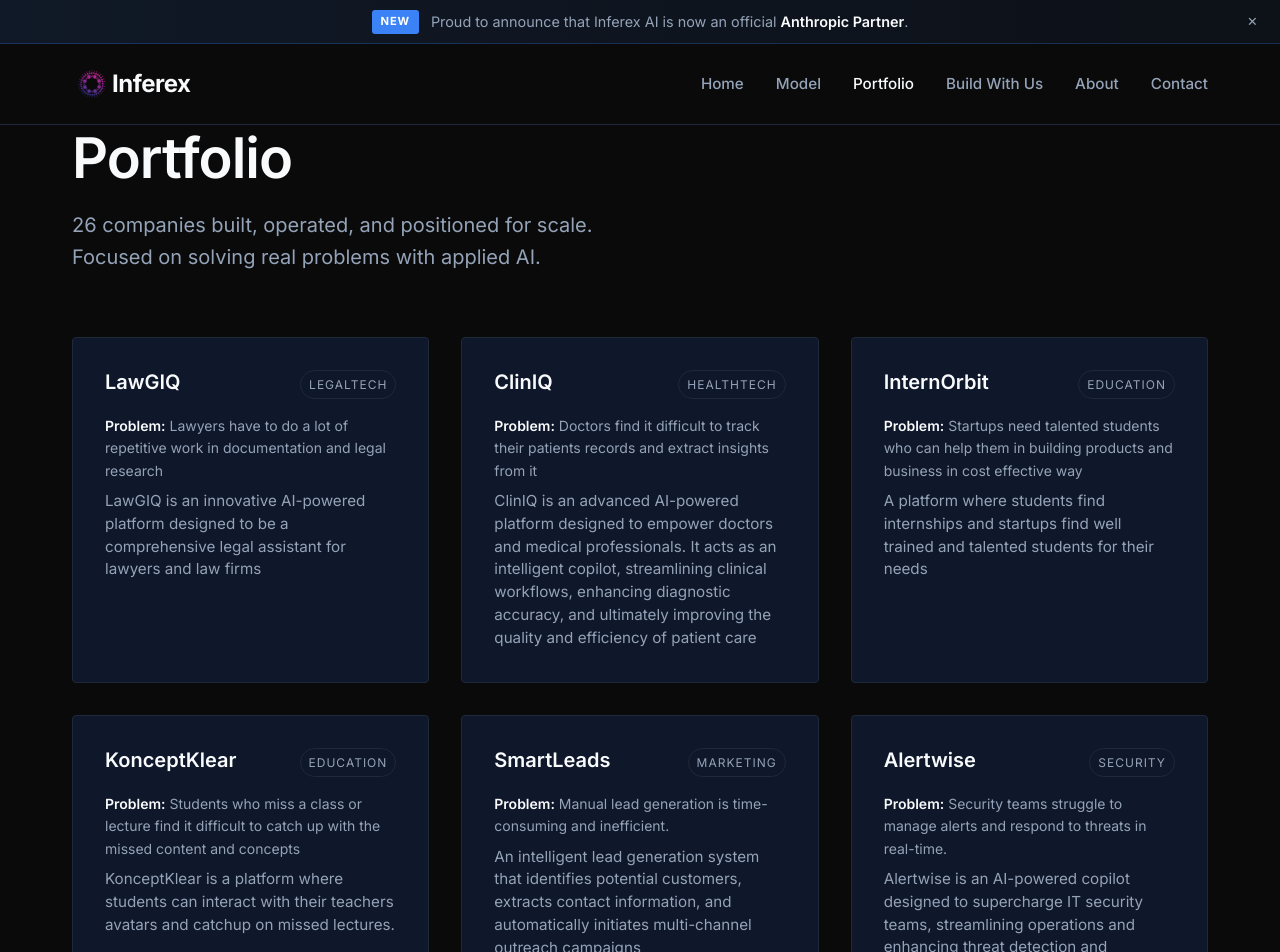
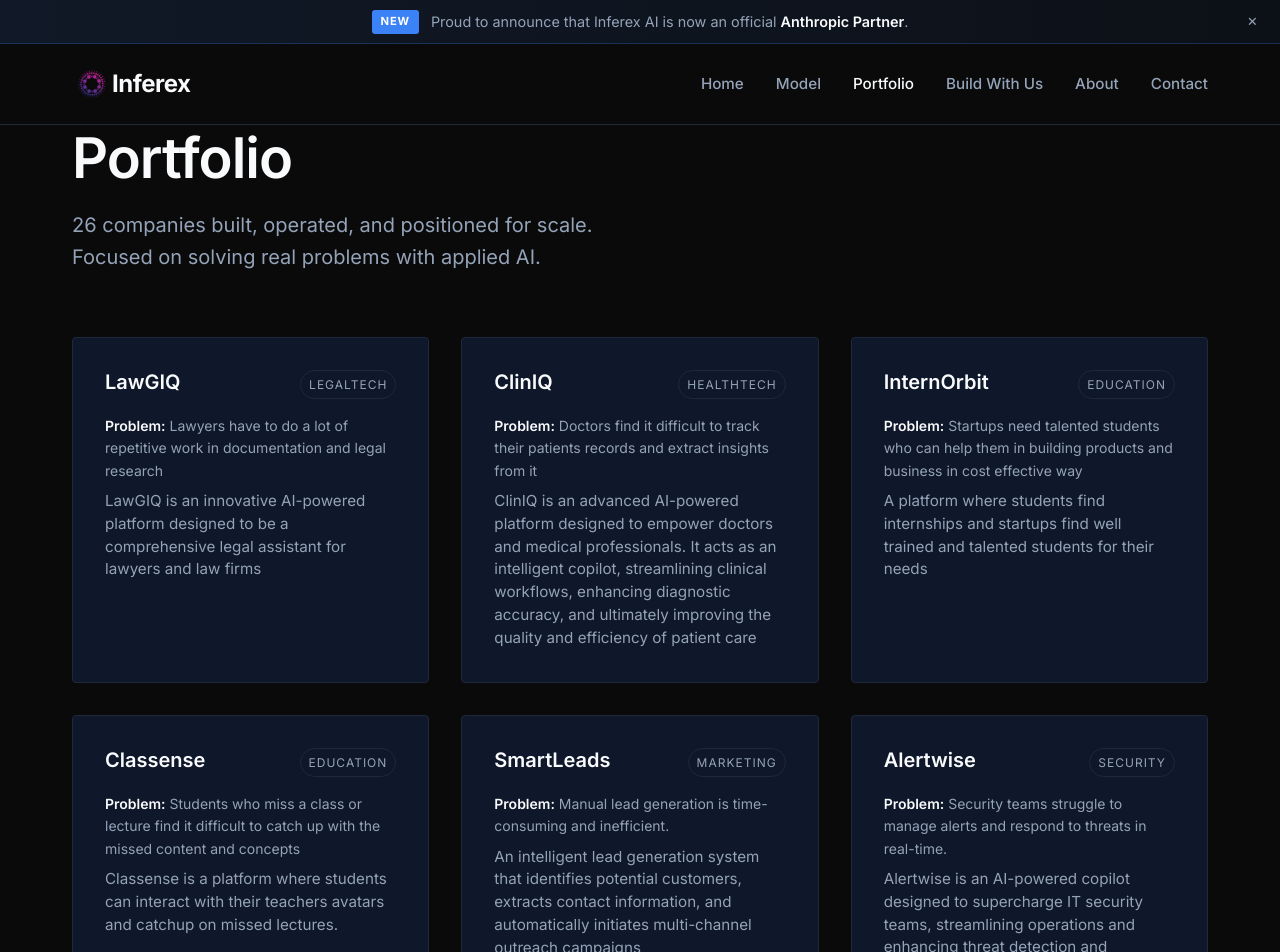
Before and after one commit to draj1979/venture-builder, a React (Vite) app: page /portfolio in a window 1280 px wide. Shown: the top 952 px of the page. Built offline with nearby package versions, Linux system fonts and the light colour scheme.

Commit message:
classense

```diff
--- a/src/data/portfolio.js
+++ b/src/data/portfolio.js
@@ -21,11 +21,11 @@
     url: "https://www.internorbit.com"
   },
   {
-    name: "KonceptKlear",
+    name: "Classense",
     category: "Education",
     problem: "Students who miss a class or lecture find it difficult to catch up with the missed content and concepts",
-    description: "KonceptKlear is a platform where students can interact with their teachers avatars and catchup on missed lectures.",
-    url: "https://www.konceptklear.in"
+    description: "Classense is a platform where students can interact with their teachers avatars and catchup on missed lectures.",
+    url: "https://www.classense.in"
   },
   {
     name: "SmartLeads",
```
